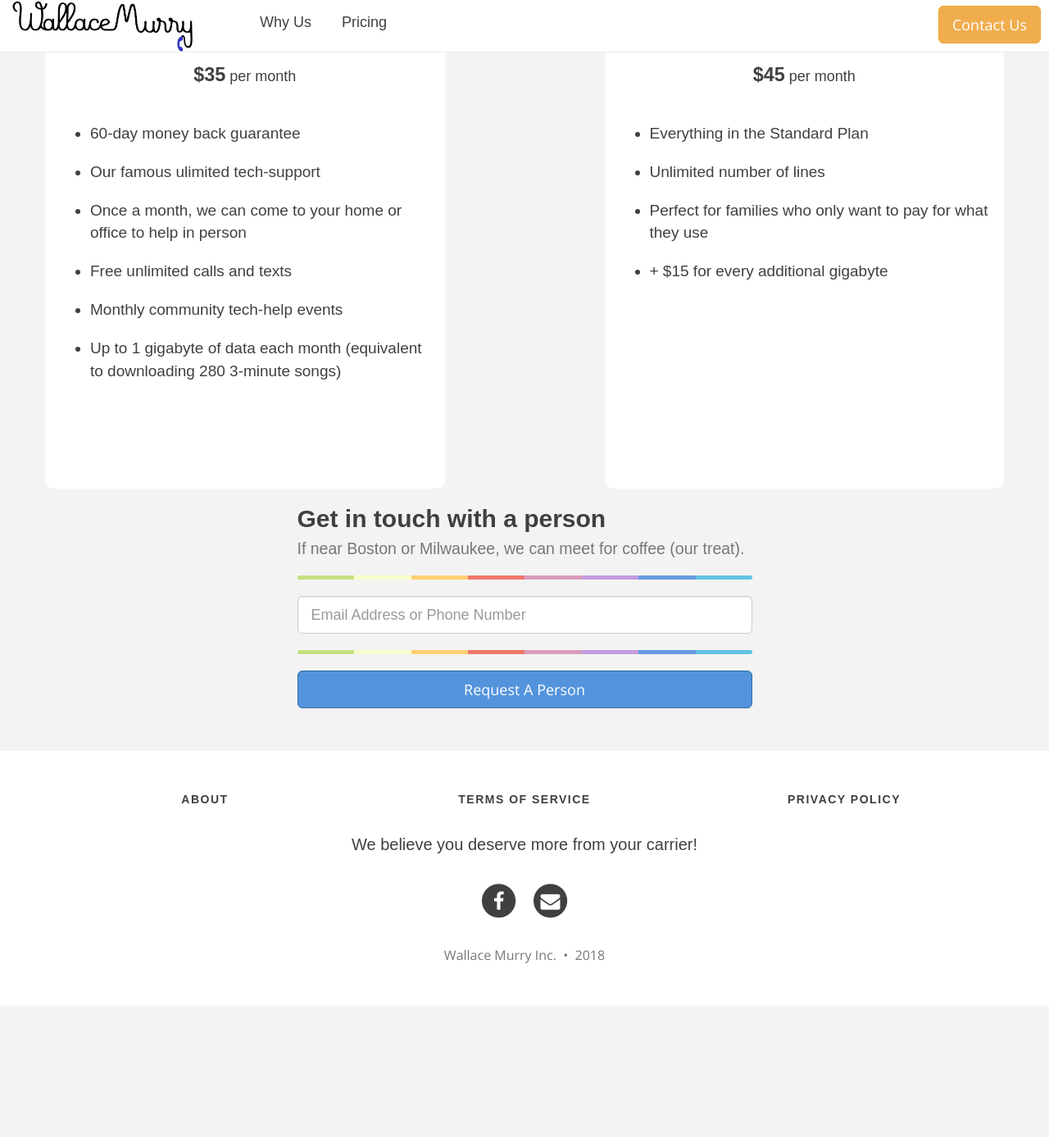
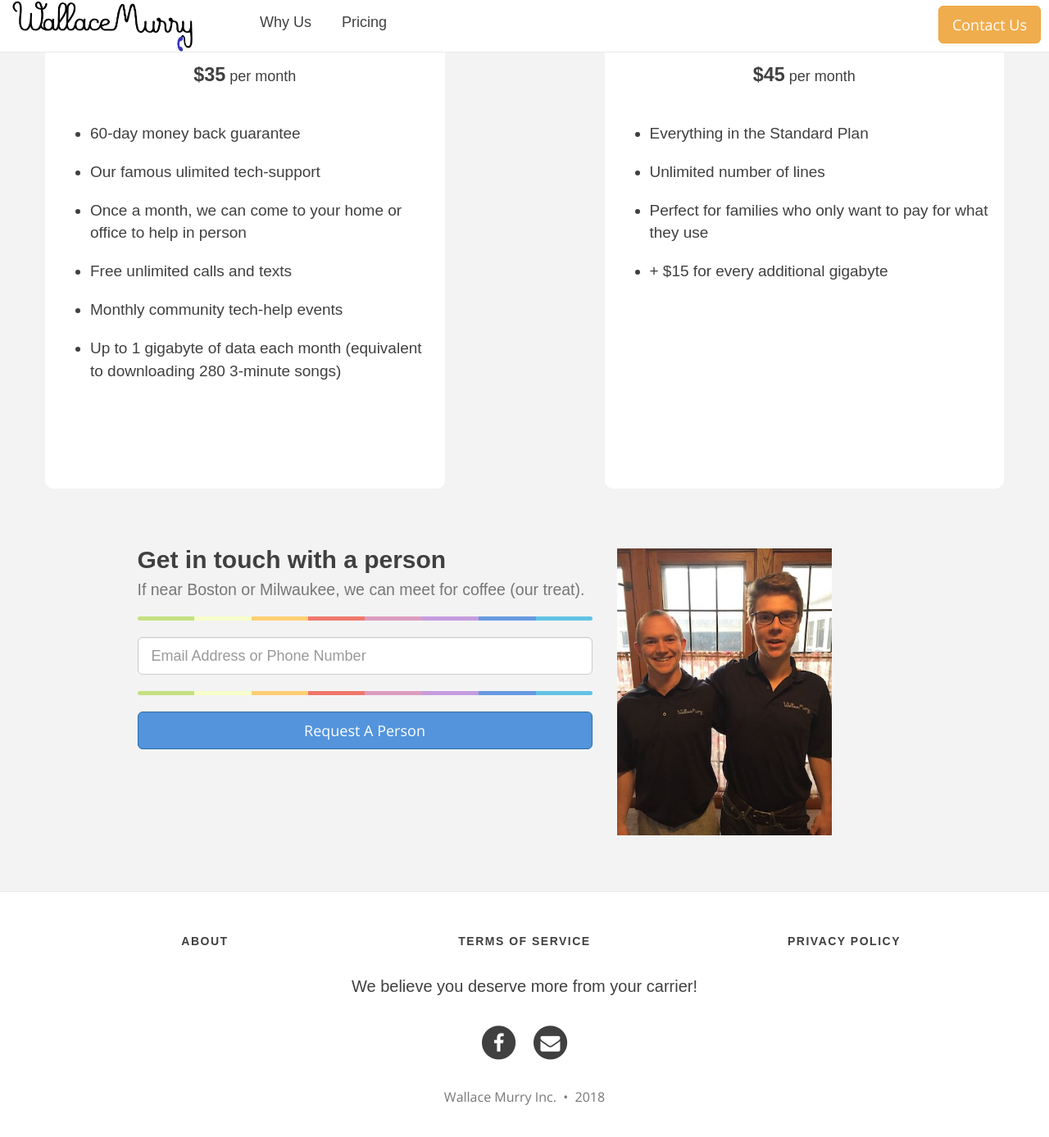
Before and after one commit to jalague/wallacemurry, a Jekyll site: the page built from pricing/index.html, in a window 1280 px wide and 1400 px high, scrolled down 594 px. Shown: the top 1387 px of the window at 82% size. Built offline with Jekyll 4.4.1, drawn with Linux system fonts in a browser that asks for light colours; nearby versions of some CDN libraries; before the commit the page ends 1821 px from its top, so only the background shows below that.

Commit message:
Add John and James to pricing page adjacent CTA

```diff
--- a/css/custom.css
+++ b/css/custom.css
@@ -557,3 +557,15 @@ h1#pricing-header {
             display:none;
    }
  }
+
+.image-wrapper-pricing {
+  text-align: center; margin: 1em 0;
+
+}
+
+.image-wrapper-pricing img {
+  display: block;
+  width: 100%;
+  height: auto;
+  padding-top: 5px;
+}
--- a/pricing/index.html
+++ b/pricing/index.html
@@ -73,8 +73,8 @@ subtitle: Discover Wallace Murry's phone plans to get the most out of your phone
 
 
 </div>
-  <div class="row">
-    <div class="col-xs-12 col-sm-8 col-md-6 col-sm-offset-2 col-md-offset-3">
+  <div class="row" style="padding-top:50px;">
+    <div class="col-xs-12 col-sm-8 col-md-6 col-md-offset-1">
     <form role="form" action="https://formspree.io/wittedhaddock@gmail.com", method="POST">
       <h2>Get in touch with a person<br /><small>If near Boston or Milwaukee, we can meet for coffee (our treat).</small></h2>
       <hr class="colorgraph">
@@ -91,6 +91,12 @@ subtitle: Discover Wallace Murry's phone plans to get the most out of your phone
       </div>
     </form>
   </div>
+
+    <div class ="col-md-3 col-sm-4 col-xs-6 col-xs-offset-3 col-sm-offset-0">
+      <div class="image-wrapper-pricing">
+        <img src="../img/john-and-james.jpg" alt=""/>
+    </div>
+    </div>
 </div>
 </div>
 </section>
```
Also changed, not shown: img/john-and-james.jpg (added).
